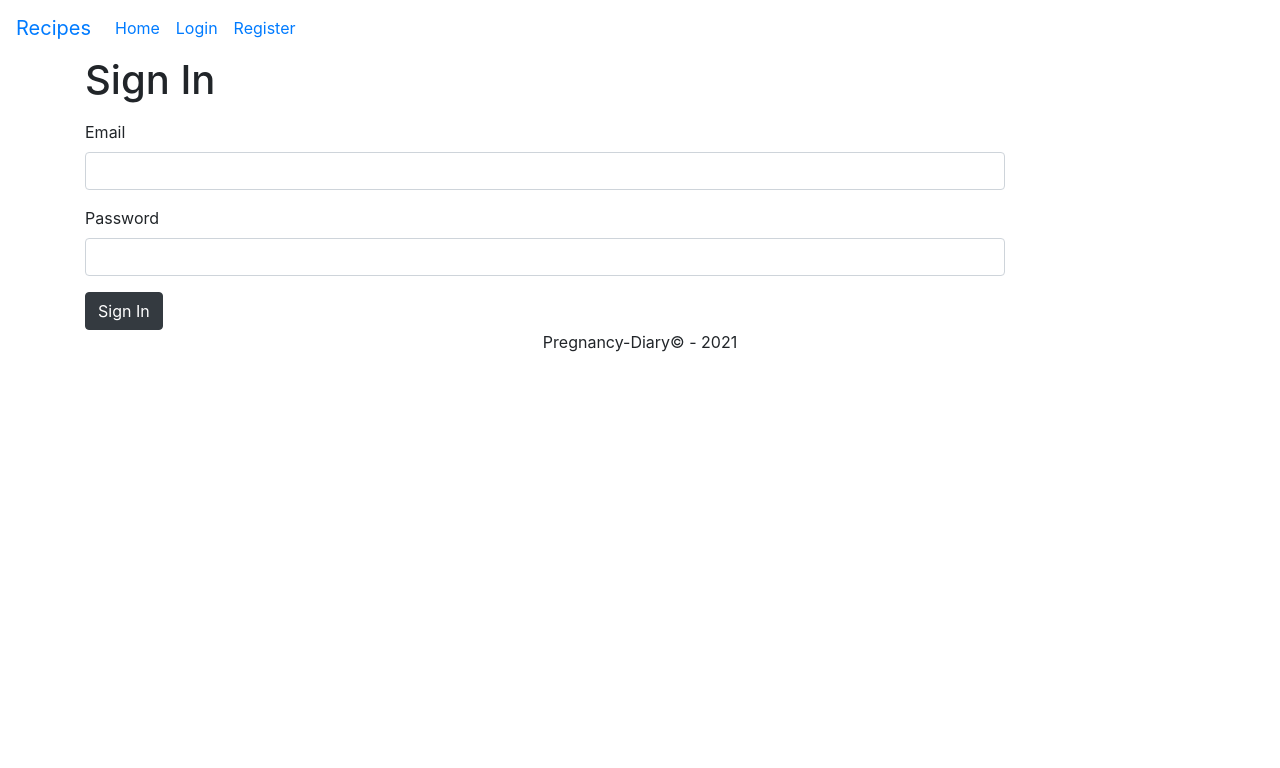
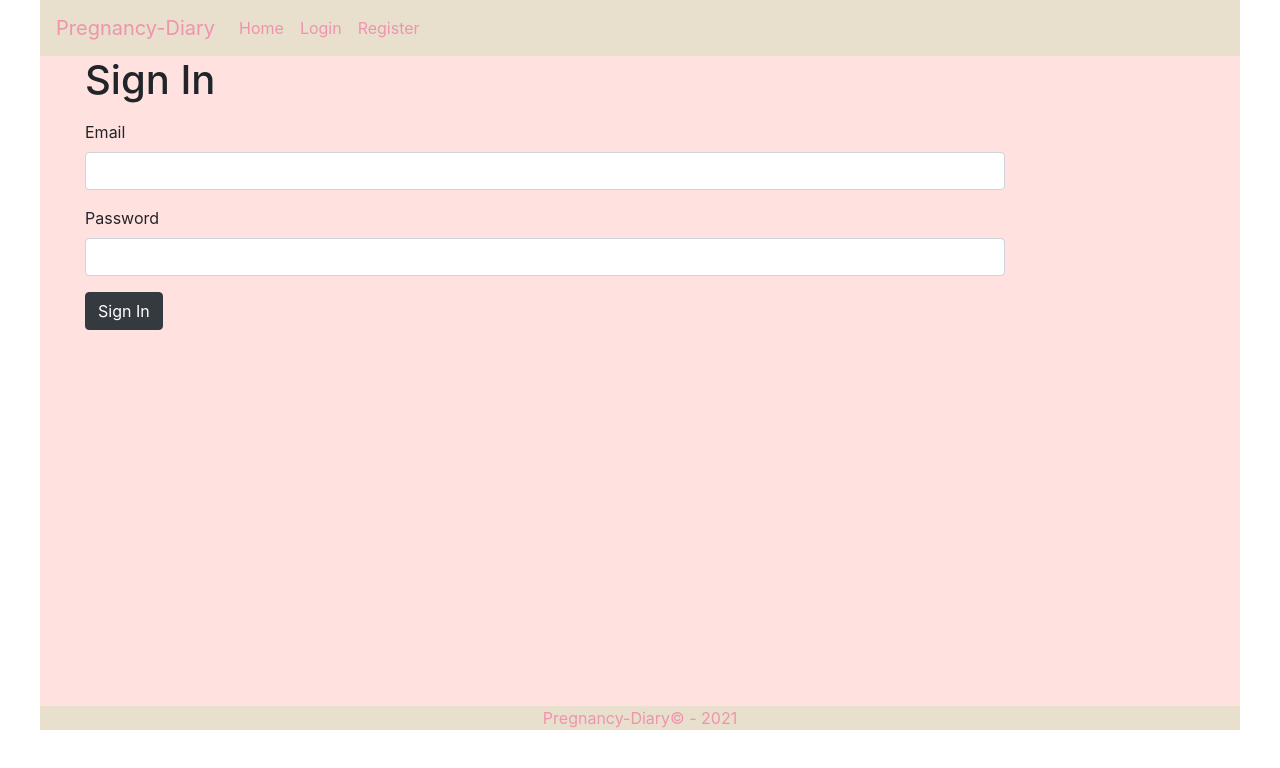
Before and after one commit to ChristinaNikolova/PregnancyDiary-React, a React (Create React App) app in the folder client/: page /login in a window 1280 px wide. Shown: the top 768 px of the page. Built offline with nearby package versions, Linux system fonts and the light colour scheme.

Commit message:
work on css

```diff
--- a/client/src/App.css
+++ b/client/src/App.css
@@ -1,38 +1,8 @@
-.App {
-  text-align: center;
+.app {
+  width: 1200px;
+  margin: auto;
 }
 
-.App-logo {
-  height: 40vmin;
-  pointer-events: none;
+ul {
+  list-style-type: none;
 }
-
-@media (prefers-reduced-motion: no-preference) {
-  .App-logo {
-    animation: App-logo-spin infinite 20s linear;
-  }
-}
-
-.App-header {
-  background-color: #282c34;
-  min-height: 100vh;
-  display: flex;
-  flex-direction: column;
-  align-items: center;
-  justify-content: center;
-  font-size: calc(10px + 2vmin);
-  color: white;
-}
-
-.App-link {
-  color: #61dafb;
-}
-
-@keyframes App-logo-spin {
-  from {
-    transform: rotate(0deg);
-  }
-  to {
-    transform: rotate(360deg);
-  }
-}
--- /dev/null
+++ b/client/src/components/Auth/Login/Login.css
@@ -0,0 +1,4 @@
+.login-wrapper {
+    background-color: #FFE2E0;
+    height: 650px;
+}
--- a/client/src/components/Auth/Login/Login.jsx
+++ b/client/src/components/Auth/Login/Login.jsx
@@ -5,6 +5,8 @@ import toastr from 'toastr';
 import Input from '../../shared/Input/Input.jsx';
 import * as validator from '../../../utils/validators/authValidator.js';
 import * as authService from '../../../services/authService.js';
+
+import './Login.css';
 
 function Login({ history, clickHandler }) {
     const [errorEmail, setErrorEmail] = useState('');
--- /dev/null
+++ b/client/src/components/shared/Footer/Footer.css
@@ -0,0 +1,6 @@
+div .custom-footer {
+    background-color: #E8E0CD;
+    color: #EF93AE;
+    margin-left: 0;
+    margin-right: 0;
+}
--- a/client/src/components/shared/Footer/Footer.jsx
+++ b/client/src/components/shared/Footer/Footer.jsx
@@ -1,6 +1,8 @@
+import './Footer.css';
+
 function Footer() {
     return (
-        <div className="row">
+        <div className="row custom-footer">
             <div className="col-md-12 text-center">Pregnancy-Diary&copy; - {new Date().getFullYear()}</div>
         </div>
     );
--- /dev/null
+++ b/client/src/components/shared/Header/Header.css
@@ -0,0 +1,13 @@
+.header-wrapper {
+    background-color: #E8E0CD;
+}
+
+.header-wrapper .nav-link,
+.navbar-brand {
+    color: #EF93AE;
+}
+
+.header-wrapper .nav-link:hover,
+.navbar-brand:hover {
+    color: #7BA5F7;
+}
--- a/client/src/components/shared/Header/Header.jsx
+++ b/client/src/components/shared/Header/Header.jsx
@@ -2,6 +2,8 @@ import { Link, withRouter } from 'react-router-dom';
 import toastr from 'toastr';
 
 import * as authService from '../../../services/authService.js';
+
+import './Header.css';
 
 function Header({ isAdmin, isLoggedIn, clickHandler, history }) {
     const logout = () => {
@@ -14,7 +16,7 @@ function Header({ isAdmin, isLoggedIn, clickHandler, history }) {
     return (
         <div className="header-wrapper">
             <nav className="navbar navbar-expand-lg">
-                <Link to="/home" className="navbar-brand">Recipes</Link>
+                <Link to="/home" className="navbar-brand">Pregnancy-Diary</Link>
                 <div className="collapse navbar-collapse">
                     <ul className="navbar-nav">
                         <li className="nav-item active"><Link to="/" className="nav-link">Home </Link>
```
